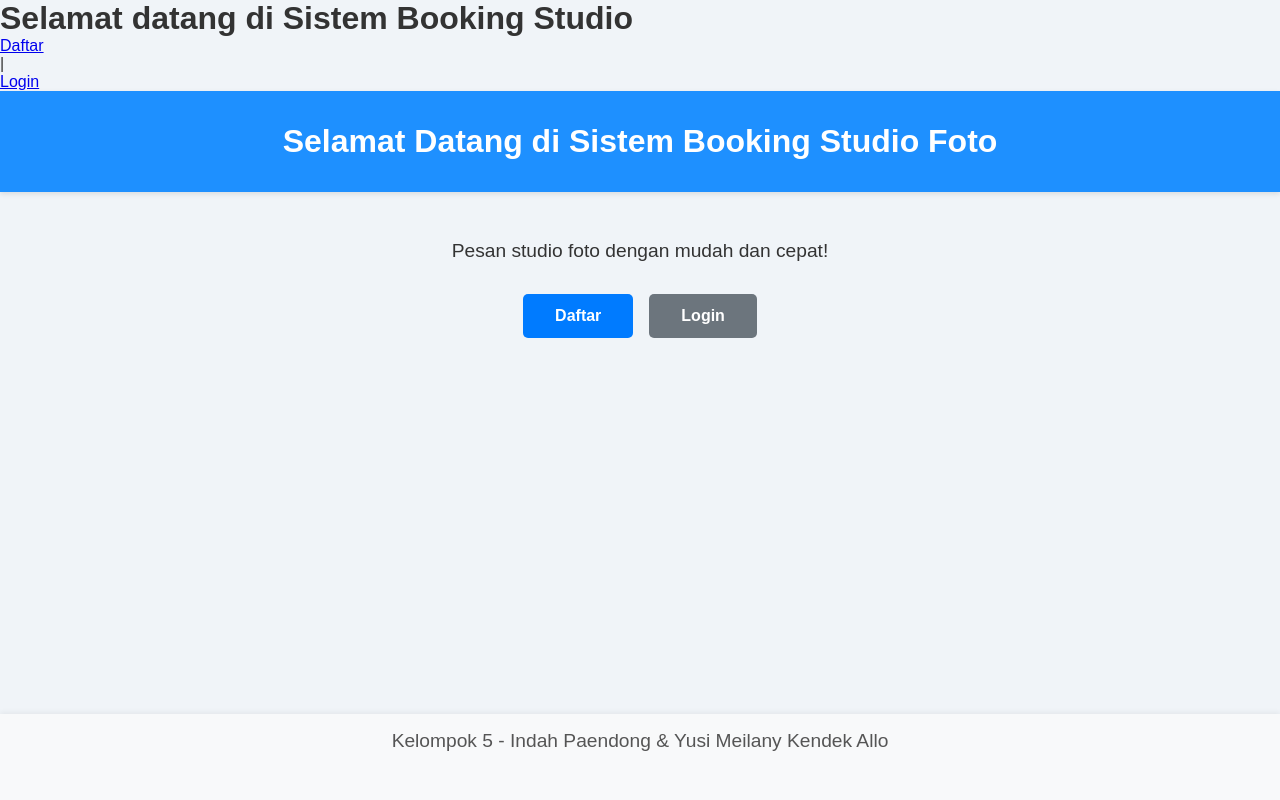
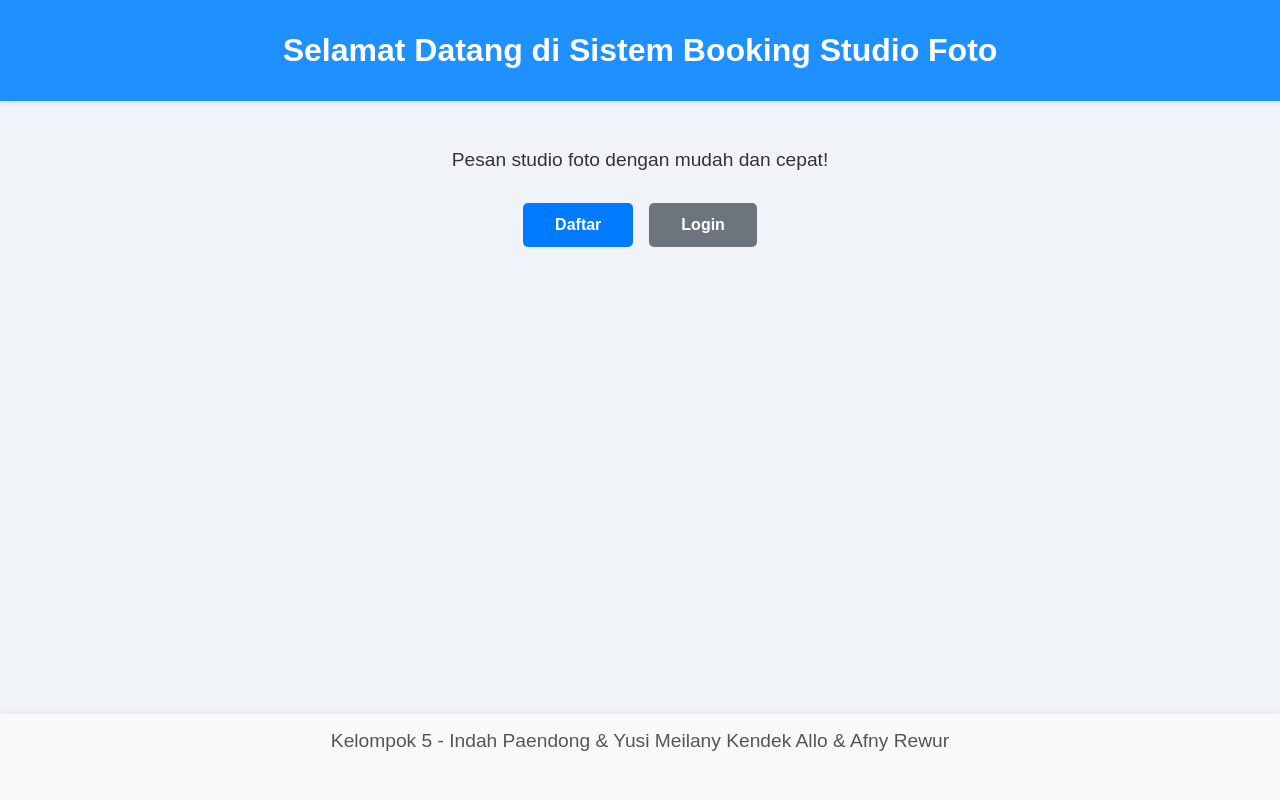
Before and after one commit to indahpaendong/FinalProject1, a PHP site: page / in a window 1280 px wide. Run offline with PHP 8.4, Linux system fonts and the light colour scheme.

Commit message:
Update index.php

```diff
--- a/index.php
+++ b/index.php
@@ -1,7 +1,3 @@
-<h1>Selamat datang di Sistem Booking Studio</h1>
-<a href="register.php">Daftar</a> |
-<a href="login.php">Login</a>
-
 <!DOCTYPE html>
 <html lang="id">
 <head>
@@ -25,7 +21,7 @@
   </main>
 
   <footer>
-    <p>Kelompok 5 - Indah Paendong & Yusi Meilany Kendek Allo</p>
+    <p>Kelompok 5 - Indah Paendong & Yusi Meilany Kendek Allo & Afny Rewur</p>
   </footer>
 </body>
 </html>
```
